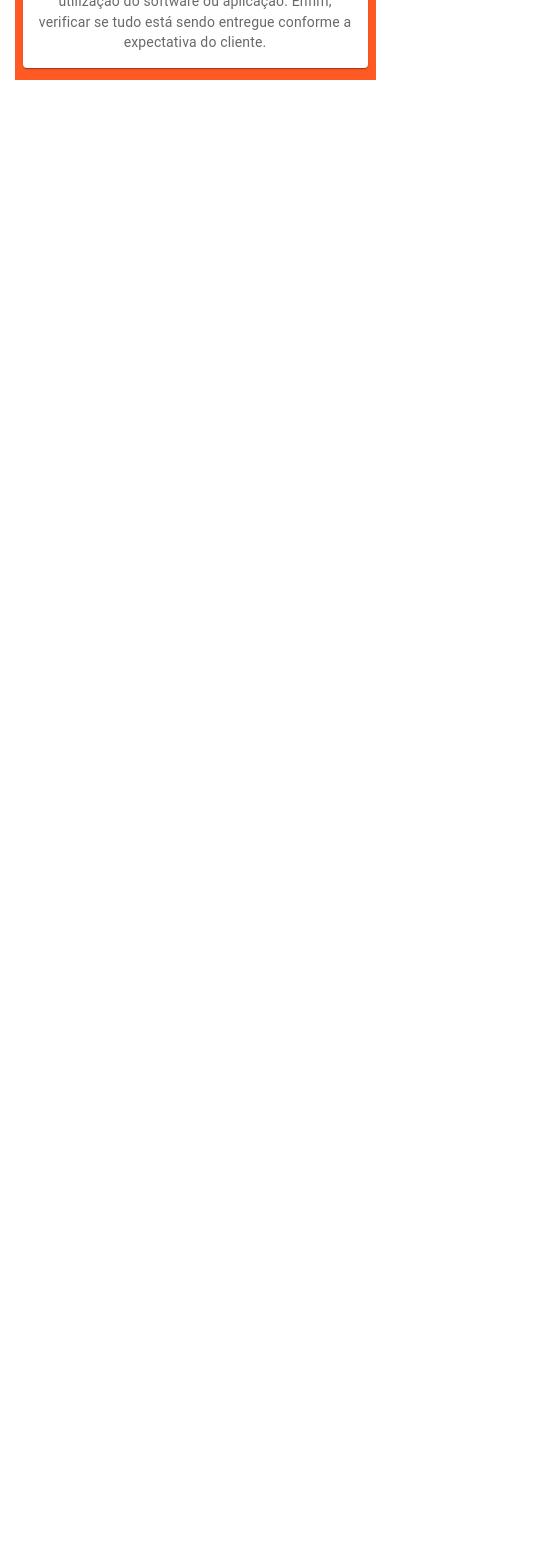
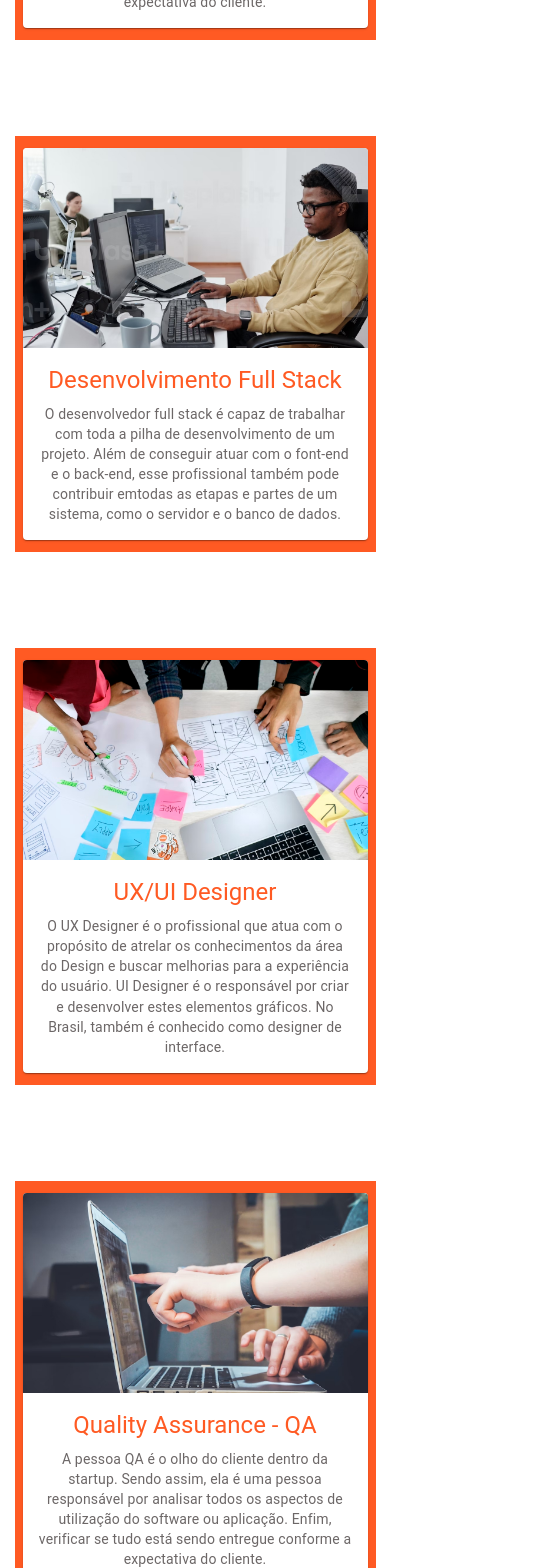
Before and after one commit to squad34-2022/hackathon_squad34_frontend, a React (Vite) app: page /trilhas in a window 390 px wide. Shown: the part 1680-3248 px from the top of the page, 535 px wide, since content can reach past the window. Before the commit the page ends 1760 px from the top, so only its background shows below. Built offline with nearby package versions, Linux system fonts and the light colour scheme.

Commit message:
iphone: feat: responsivity at Trails Page

```diff
--- a/src/components/CardTrail/CardTrail.jsx
+++ b/src/components/CardTrail/CardTrail.jsx
@@ -14,6 +14,24 @@ import imgDesigner from "../../assets/designer.jpg";
 import imgQA from "../../assets/qa.jpg";
 
 const trails = [
+  {
+    title: "Desenvolvimento Full Stack",
+    description:
+      "O desenvolvedor full stack é capaz de trabalhar com toda a pilha de desenvolvimento de um projeto. Além de conseguir atuar com o font-end e o back-end, esse profissional também pode contribuir emtodas as etapas e partes de um sistema, como o servidor e o banco de dados.",
+    image: imgDeveloper,
+  },
+  {
+    title: "UX/UI Designer",
+    description:
+      "O UX Designer é o profissional que atua com o propósito de atrelar os conhecimentos da área do Design e buscar melhorias para a experiência do usuário. UI Designer é o responsável por criar e desenvolver estes elementos gráficos. No Brasil, também é conhecido como designer de interface.",
+    image: imgDesigner,
+  },
+  {
+    title: "Quality Assurance - QA",
+    description:
+      "A pessoa QA é o olho do cliente dentro da startup. Sendo assim, ela é uma pessoa responsável por analisar todos os aspectos de utilização do software ou aplicação. Enfim, verificar se tudo está sendo entregue conforme a expectativa do cliente.",
+    image: imgQA,
+  },
   {
     title: "Desenvolvimento Full Stack",
     description:
--- a/src/pages/Home/home.css
+++ b/src/pages/Home/home.css
@@ -3,7 +3,7 @@
   padding: 0;
 }
 
-.home-body{background-color: #000;}
+.home-body{background-color: rgba(20,20,20);}
 
 .bg-image {
   background-image: linear-gradient(to top, transparent 85%, black),
--- a/src/pages/Trilhas/Trilhas.jsx
+++ b/src/pages/Trilhas/Trilhas.jsx
@@ -1,23 +1,23 @@
-import { AppBar, Box, Typography } from "@mui/material";
+import { AppBar, Box, Grid, Typography } from "@mui/material";
 import CardTrail from "../../components/CardTrail/CardTrail";
 import Navbar from "../../components/Navbar/Navbar";
 
 function TrailsPage() {
   return (
-    <Box>
+    <Grid>
       <AppBar
         position="fixed"
         sx={{ zIndex: (theme) => theme.zIndex.drawer + 1 }}
       >
         <Navbar />
       </AppBar>
-      <Box mt={15} ml={40}>
+      <Grid mt={10} justifyContent="center" container>
         <Typography variant="h1">Trilhas</Typography>
-      </Box>
-      <Box>
+      </Grid>
+      <Grid>
         <CardTrail />
-      </Box>
-    </Box>
+      </Grid>
+    </Grid>
   );
 }
 
```
